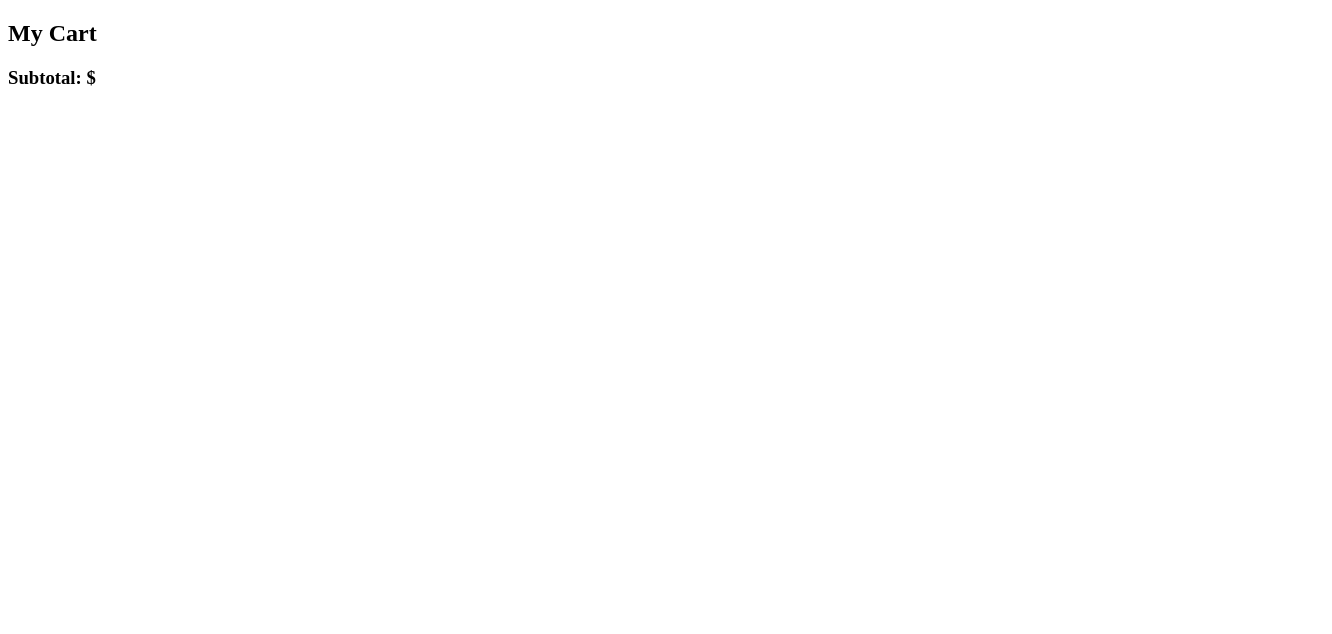
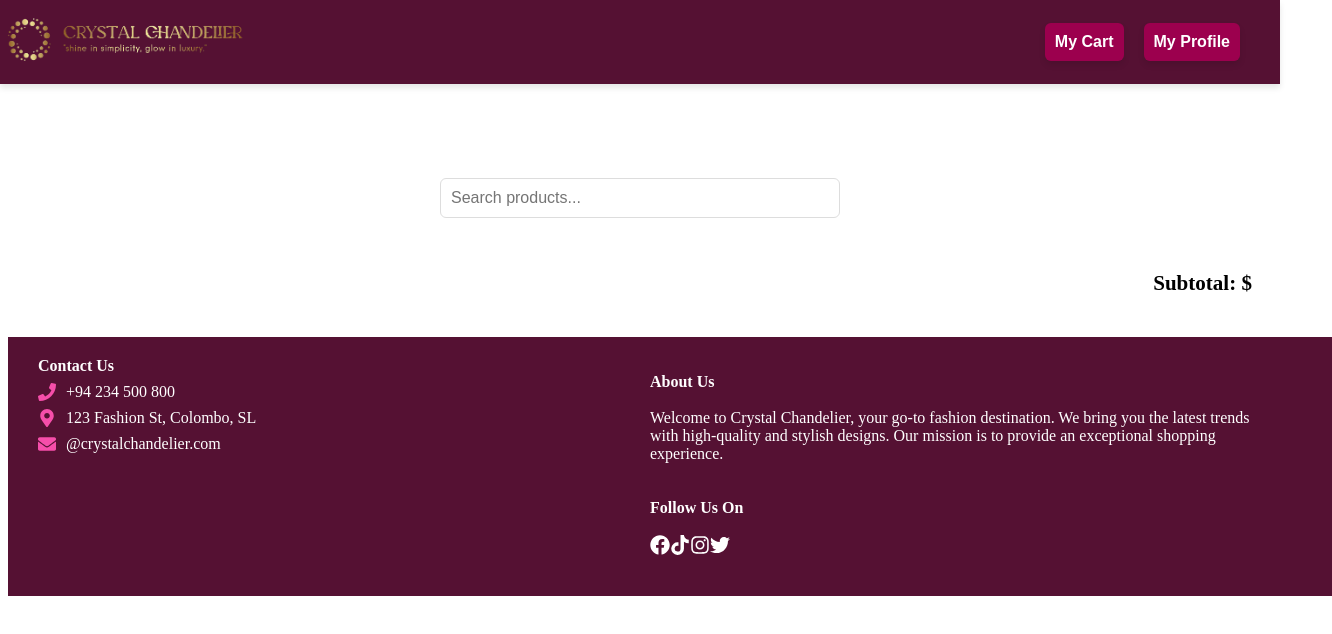
Before and after one commit to binuri2018/E-commerce, a React (Create React App) app in the folder frontend/: page /mycart in a window 1280 px wide. Shown: the top 634 px of the page, 1332 px wide, since content can reach past the window. Built offline with nearby package versions, Linux system fonts and the light colour scheme.

Commit message:
UI update 2

```diff
--- a/frontend/src/Pages/CustomerHome.css
+++ b/frontend/src/Pages/CustomerHome.css
@@ -4,6 +4,43 @@
     align-items: center;
     margin: 20px;
     font-family: Arial, sans-serif;
+}
+/*navigation bar*/
+.nav-right {
+    display: flex;
+    gap: 20px;
+    margin-right: 40px;
+  }
+.nav-button {
+    padding: 10px 10px;
+    border: none;
+    border-radius: 6px;
+    font-size: 16px;
+    cursor: pointer;
+
+    transition: 0.3s ease;
+  }
+.mycart-btn {
+    background-color: #9C004E;
+    color: #ffffff;
+    font-weight: bold;
+  }
+
+  .profile-btn {
+    background-color: #9C004E;
+    color: white;
+  }
+
+  .mycart-btn:hover {
+    background-color: #AD466C;
+  }
+
+  .profile-btn:hover {
+    background-color: #AD466C;
+  }
+
+.CHcontent{
+    margin-top: 100px;
 }
 
 .customer-home h2 {
@@ -17,16 +54,22 @@
     grid-template-columns: repeat(auto-fit, minmax(250px, 1fr));
     gap: 20px;
     width: 100%;
-    max-width: 1200px;
+    max-width: 1500px;
 }
+@media (max-width: 1024px) {
+    .product-cards {
+      grid-template-columns: repeat(3, 1fr);
+    }
+  }
 
 .product-card {
     display: flex;
     flex-direction: column;
     align-items: center;
-    background-color: #fff;
-    border: 1px solid #ddd;
+    background-color: #f9efee;
+    border: 1px solid #ffffff;
     border-radius: 8px;
+    margin-bottom: 15px;
     box-shadow: 0 2px 5px rgba(0, 0, 0, 0.1);
     padding: 15px;
     transition: transform 0.2s ease, box-shadow 0.2s ease;
@@ -68,35 +111,54 @@
     transition: background-color 0.2s ease;
 }
 
-.buy-button:hover {
-    background-color: #0056b3;
+/*search bar*/
+.search-bar {
+    display: flex;
+    align-items: center;
+    margin-bottom: 20px;
+    padding: 8px;
+    border-radius: 8px;
+    width: 100%;
+    max-width: 400px;
+    margin: 0 auto;
 }
 
+
+.search-icon {
+    margin-top: 0px;
+    margin-left: -40px;
+    color: #888;
+    font-size: 18px;
+}
+
+/* Category List */
 .category-list {
     display: flex;
-    gap: 15px;
+    justify-content: center;
+    gap: 20px;
     margin-bottom: 20px;
-    cursor: pointer;
 }
 
 .category-item {
-    padding: 10px 15px;
-    border: 1px solid #ccc;
-    border-radius: 5px;
-    background-color: #f9f9f9;
-    text-align: center;
-    font-weight: bold;
-    transition: background-color 0.3s, color 0.3s;
-}
-
-.category-item:hover {
-    background-color: #007bff;
-    color: white;
+    font-size: 18px;
+    font-weight: 500;
+    cursor: pointer;
+    position: relative;
+    color: #666; /* Default gray */
 }
 
 .category-item.active {
-    background-color: #007bff;
-    color: white;
+    color: black;
+    font-weight: bold;
+}
+
+.category-item.active::after {
+    content: '';
+    display: block;
+    width: 100%;
+    height: 3px;
+    background-color: #9C004E; /* Red underline */
+    margin-top: 3px;
 }
 
 .product-popup {
@@ -177,11 +239,11 @@
 }
 
 .add-to-cart-button {
-    background: #007bff;
+    background: #9C004E;
     color: white;
 }
 
 .buy-now-button {
-    background: #28a745;
+    background: #dba10c;
     color: white;
 }
--- a/frontend/src/Pages/CustomerHome.js
+++ b/frontend/src/Pages/CustomerHome.js
@@ -1,16 +1,21 @@
 import React, { useState, useEffect } from 'react';
 import axios from 'axios';
-import { Link } from 'react-router-dom';
-import ProductCard from '../Components/customer/ProductCard'; // Ensure proper import
+import { useNavigate } from "react-router-dom";
+import ProductCard from '../Components/customer/ProductCard';
 import './CustomerHome.css';
+import logo from "../Assets/logo.png";
+import { FaPhone, FaMapMarkerAlt, FaEnvelope } from "react-icons/fa";
+import { FaFacebook, FaTiktok, FaInstagram, FaTwitter } from "react-icons/fa";
 
 const CustomerHome = () => {
     const [products, setProducts] = useState([]);
     const [category, setCategory] = useState('');
     const [selectedProduct, setSelectedProduct] = useState(null);
     const [quantity, setQuantity] = useState(1);
-    const [cart, setCart] = useState([]); // State to hold the cart items
+    const [cart, setCart] = useState([]);
     const [popupMessage, setPopupMessage] = useState('');
+    const [searchQuery, setSearchQuery] = useState('');  // State for search query
+    const navigate = useNavigate();
 
     useEffect(() => {
         const fetchProducts = async () => {
@@ -53,32 +58,57 @@ const CustomerHome = () => {
 
             const requestData = {
                 customerId,
-                productId: product._id, // Ensure this matches backend expectations
+                productId: product._id,
                 quantity: 1,
                 price: product.price,
             };
-
-            console.log("📤 Sending request:", requestData);
 
             const response = await axios.post("http://localhost:5000/api/cart/add-to-cart", requestData, {
                 headers: { "Content-Type": "application/json" },
             });
 
-            console.log("✅ Item added to cart:", response.data);
             alert("Item added to cart!");
         } catch (error) {
-            console.error("❌ Add to cart failed:", error.response ? error.response.data : error.message);
             alert("Failed to add item to cart.");
         }
     };
 
+    const categories = ['All', 'Gens', 'Ladies', 'Kids', 'Other'];
 
-    const categories = ['All', 'Gens', 'Ladies', 'Kids', 'Other'];
+    // Filter products by search query
+    const filteredProducts = products.filter(product =>
+        product.name.toLowerCase().includes(searchQuery.toLowerCase())
+    );
 
     return (
         <div className="customer-home">
-            <h2>Available Products</h2>
-            <Link to="/mycart">My Cart</Link>
+            {/* Navigation Bar */}
+            <nav className="navbar">
+                <div className="nav-left">
+                    <img src={logo} alt="Logo" className="logo" />
+                </div>
+                <div className="nav-right">
+                    <button onClick={() => navigate("/mycart")} className="nav-button mycart-btn">
+                        My Cart
+                    </button>
+                    <button onClick={() => navigate("/profile")} className="nav-button profile-btn">
+                        My Profile
+                    </button>
+                </div>
+            </nav>
+
+            <div className='CHcontent'>
+                {/* Search Bar */}
+                <div className="search-bar">
+                    <input
+                        type="text"
+                        placeholder="Search products..."
+                        value={searchQuery}
+                        onChange={(e) => setSearchQuery(e.target.value)}
+                    />
+                </div>
+
+                {/* Category List */}
                 <div className="category-list">
                     {categories.map((cat, index) => (
                         <div
@@ -90,8 +120,10 @@ const CustomerHome = () => {
                         </div>
                     ))}
                 </div>
+
+                {/* Product Cards */}
                 <div className="product-cards">
-                {products.map((product) => (
+                    {filteredProducts.map((product) => (
                         <ProductCard
                             key={product._id}
                             product={product}
@@ -99,6 +131,7 @@ const CustomerHome = () => {
                         />
                     ))}
                 </div>
+
                 {selectedProduct && (
                     <div
                         className="product-popup"
@@ -144,7 +177,6 @@ const CustomerHome = () => {
                                 <button className="add-to-cart-button" onClick={() => handleAddToCart(selectedProduct)}>
                                     Add to Cart
                                 </button>
-
                                 <button className="buy-now-button">Buy Now</button>
                             </div>
                         </div>
@@ -154,6 +186,30 @@ const CustomerHome = () => {
                 {/* Display popup message */}
                 {popupMessage && <div className="popup">{popupMessage}</div>}
             </div>
+
+            {/* Footer */}
+            <footer className="footer">
+                <div className="footer-left">
+                    <p><strong>Contact Us</strong><br /></p>
+                    <p><FaPhone className="footer-icon" /> +94 234 500 800</p>
+                    <p><FaMapMarkerAlt className="footer-icon" /> 123 Fashion St, Colombo, SL</p>
+                    <p><FaEnvelope className="footer-icon" /> @crystalchandelier.com</p>
+                </div>
+                <div className="footer-right">
+                    <p><strong>About Us</strong> <br /><br />
+                        Welcome to Crystal Chandelier, your go-to fashion destination.
+                        We bring you the latest trends with high-quality and stylish designs.
+                        Our mission is to provide an exceptional shopping experience.
+                        <br /><br /><br />
+                    <strong>Follow Us On</strong><br /><br />
+                    <a href="#" className="social-link"><FaFacebook /></a>
+                    <a href="#" className="social-link"><FaTiktok /></a>
+                    <a href="#" className="social-link"><FaInstagram /></a>
+                    <a href="#" className="social-link"><FaTwitter /></a>
+                    </p>
+                </div>
+            </footer>
+        </div>
     );
 };
 
--- /dev/null
+++ b/frontend/src/Pages/MyCart.css
@@ -0,0 +1,40 @@
+.cartcontent {
+    margin-top: 150px;
+    padding: 20px;
+}
+.cart-table {
+    display: flex;
+    flex-direction: column;
+    gap: 10px;
+}
+.cart-row {
+    display: flex;
+    justify-content: space-between;
+    align-items: center;
+    padding: 10px 0;
+    border-bottom: 1px solid #f0f0f0; /* Soft divider line */
+}
+.cart-row .item-name,
+.cart-row .item-quantity,
+.cart-row .item-price {
+    flex: 1;
+    text-align: left;
+}
+.remove-button {
+    background-color: #fe2a94;
+    color: white;
+    border: none;
+    padding: 5px 10px;
+    cursor: pointer;
+    border-radius: 4px;
+}
+
+.remove-button:hover {
+    background-color: #e63946;
+}
+.cart-subtotal {
+    margin-top: 20px;
+    font-size: 18px;
+    font-weight: bold;
+    text-align: right;
+}
--- a/frontend/src/Pages/MyCart.js
+++ b/frontend/src/Pages/MyCart.js
@@ -1,10 +1,16 @@
 import React, { useEffect, useState } from 'react';
 import axios from 'axios';
+import { useNavigate } from "react-router-dom";
+import logo from "../Assets/logo.png";
+import "./MyCart.css";
+import { FaPhone, FaMapMarkerAlt, FaEnvelope } from "react-icons/fa";
+import { FaFacebook, FaTiktok, FaInstagram, FaTwitter } from "react-icons/fa";
 
 const MyCart = () => {
     const [cart, setCart] = useState(null);
     const customerId = localStorage.getItem("customerId");
-
+    const navigate = useNavigate();
+    const [searchQuery, setSearchQuery] = useState('');
 
     useEffect(() => {
         console.log("🔍 Checking customerId:", customerId);
@@ -23,8 +29,6 @@ const MyCart = () => {
                 console.error("Error fetching cart:", error);
             });
     }, [customerId]);
-
-
 
     const handleRemove = async (productId) => {
         try {
@@ -45,23 +49,86 @@ const handleRemove = async (productId) => {
         }
     };
 
+    // Filter cart items by search query
+    const filteredProducts = cart?.items?.filter(item =>
+        item.productId?.name.toLowerCase().includes(searchQuery.toLowerCase())
+    );
 
     return (
         <div>
-            <h2>My Cart</h2>
-            {cart?.items?.map(item => (
-    <div key={item.productId?._id || item._id}>
-        <p>
-            {item.productId?.name ? item.productId.name : "Item name not available"} -
-            {item.quantity} x ${item.price}
-        </p>
-        <button onClick={() => handleRemove(item.productId?._id)}>Remove</button>
+            {/* Navigation Bar */}
+            <nav className="navbar">
+                <div className="nav-left">
+                    <img src={logo} alt="Logo" className="logo" />
+                </div>
+                <div className="nav-right">
+                    <button onClick={() => navigate("/mycart")} className="nav-button mycart-btn">
+                        My Cart
+                    </button>
+                    <button onClick={() => navigate("/profile")} className="nav-button profile-btn">
+                        My Profile
+                    </button>
+                </div>
+            </nav>
+
+            <div className="cartcontent">
+                {/* Search Bar */}
+                <div className="search-bar">
+                    <input
+                        type="text"
+                        placeholder="Search products..."
+                        value={searchQuery}
+                        onChange={(e) => setSearchQuery(e.target.value)}
+                    />
+                </div>
+
+                <div className="cart-table">
+                    {filteredProducts?.map(item => (
+                        <div key={item.productId?._id || item._id} className="cart-row">
+                            <span className="item-name">
+                                {item.productId?.name ? item.productId.name : "Item name not available"}
+                            </span>
+                            <span className="item-quantity">
+                                {item.quantity}
+                            </span>
+                            <span className="item-price">
+                                ${item.price}
+                            </span>
+                            <button className="remove-button" onClick={() => handleRemove(item.productId?._id)}>
+                                Remove
+                            </button>
                         </div>
                     ))}
+                </div>
 
-
+                <div className="cart-subtotal">
                     <h3>Subtotal: ${cart?.subtotal}</h3>
+                </div>
+            </div>
+            {/* Footer */}
+                        <footer className="footer">
+                            <div className="footer-left">
+                                <p><strong>Contact Us</strong><br /></p>
+                                <p><FaPhone className="footer-icon" /> +94 234 500 800</p>
+                                <p><FaMapMarkerAlt className="footer-icon" /> 123 Fashion St, Colombo, SL</p>
+                                <p><FaEnvelope className="footer-icon" /> @crystalchandelier.com</p>
+                            </div>
+                            <div className="footer-right">
+                                <p><strong>About Us</strong> <br /><br />
+                                    Welcome to Crystal Chandelier, your go-to fashion destination.
+                                    We bring you the latest trends with high-quality and stylish designs.
+                                    Our mission is to provide an exceptional shopping experience.
+                                    <br /><br /><br />
+                                <strong>Follow Us On</strong><br /><br />
+                                <a href="#" className="social-link"><FaFacebook /></a>
+                                <a href="#" className="social-link"><FaTiktok /></a>
+                                <a href="#" className="social-link"><FaInstagram /></a>
+                                <a href="#" className="social-link"><FaTwitter /></a>
+                                </p>
+                            </div>
+                        </footer>
         </div>
     );
 };
+
 export default MyCart;
--- a/frontend/src/Pages/WelcomePage.css
+++ b/frontend/src/Pages/WelcomePage.css
@@ -12,7 +12,7 @@
     display: flex;
     justify-content: space-between;
     align-items: center;
-    padding: 10px 20px;
+
     position: fixed;
     top: 0;
     left: 0;
--- a/frontend/src/Pages/WelcomePage.js
+++ b/frontend/src/Pages/WelcomePage.js
@@ -1,6 +1,6 @@
 import { useNavigate } from "react-router-dom";
-import "./WelcomePage.css"; // Importing CSS
-import logo from "../Assets/logo.png"; // Importing logo
+import "./WelcomePage.css";
+import logo from "../Assets/logo.png";
 import { FaPhone, FaMapMarkerAlt, FaEnvelope } from "react-icons/fa"; // Contact Icons
 import { FaFacebook, FaTiktok, FaInstagram, FaTwitter } from "react-icons/fa"; // Social Media Icons
 
```
Also changed, not shown: frontend/src/Pages/Profile.js (added). Lines whose indentation alone changed are shown as unchanged.
